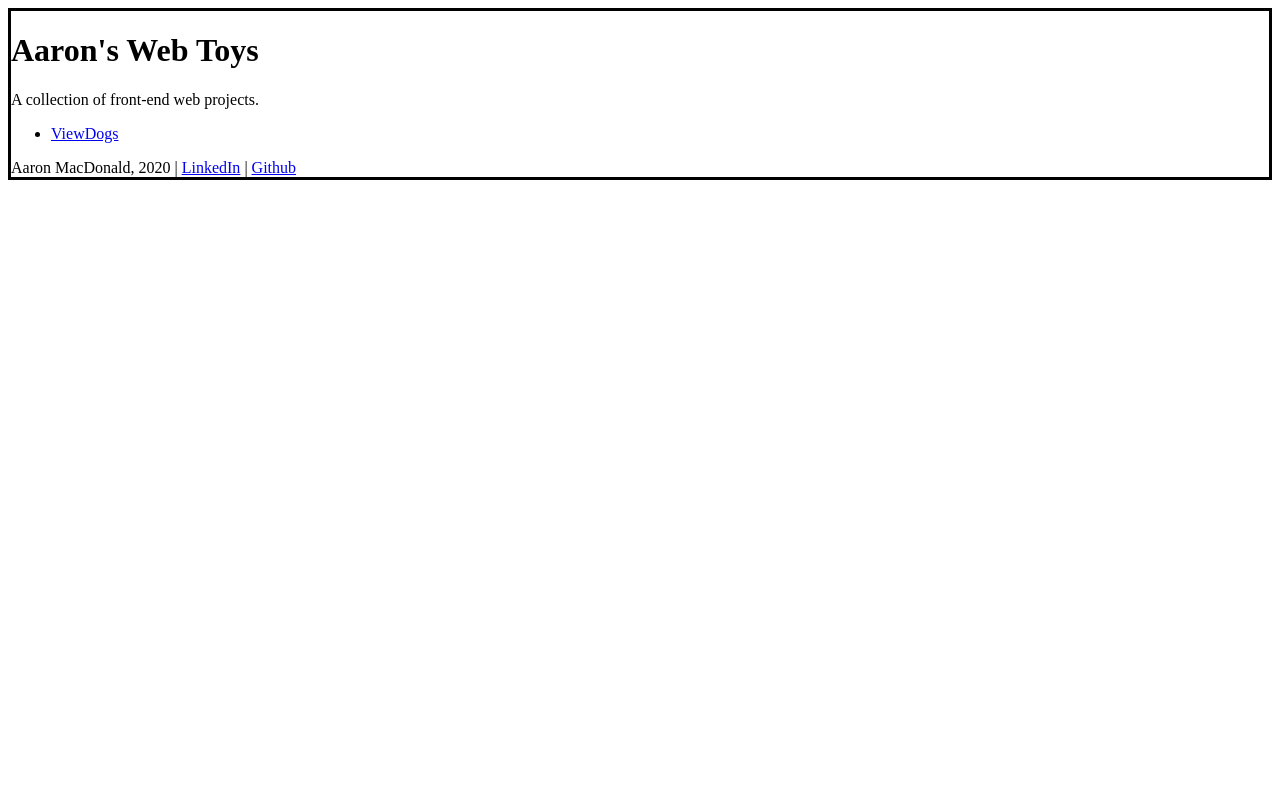
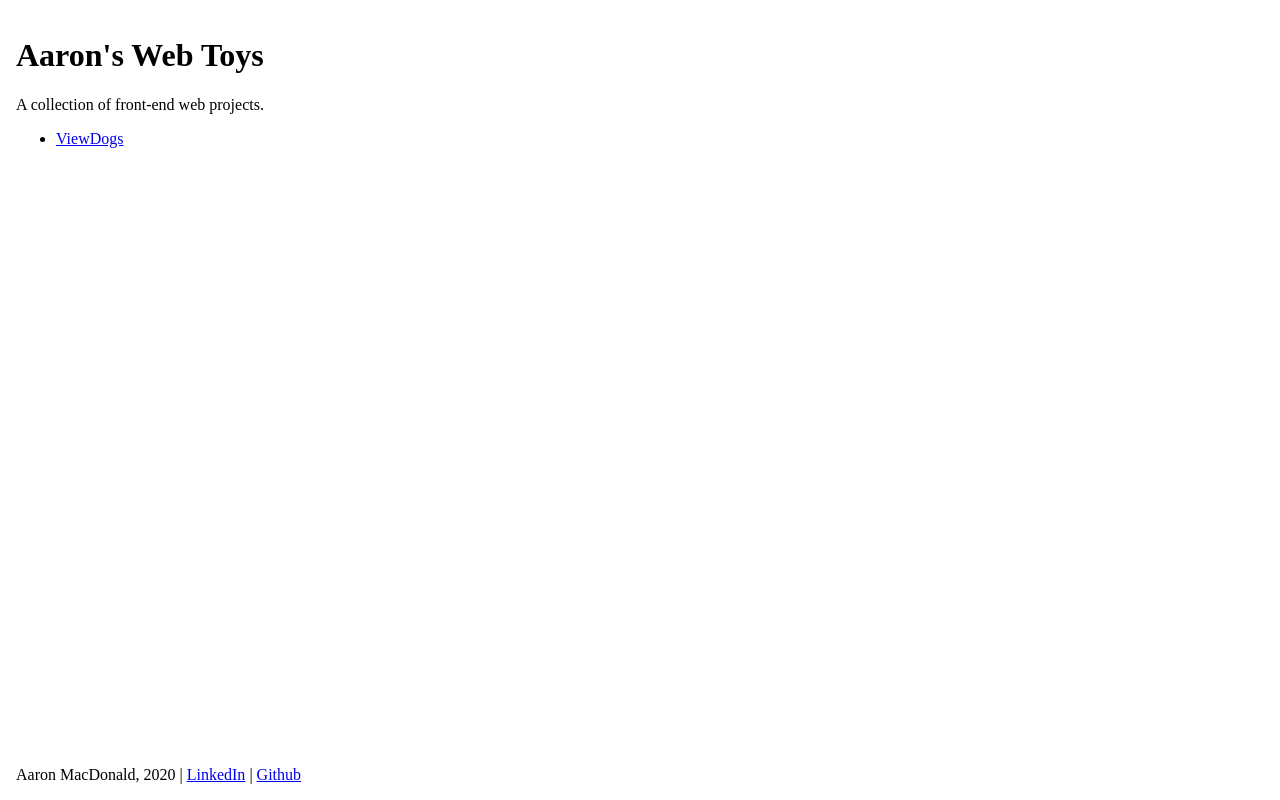
Before and after one commit to AaronWizard/webtoys, a React app: page / in a window 1280 px wide. Built offline with nearby package versions, Linux system fonts and the light colour scheme.

Commit message:
Body styling

```diff
--- a/src/styles/styles.scss
+++ b/src/styles/styles.scss
@@ -1,3 +1,29 @@
+body {
+	margin: 0;
+	padding: 0;
+}
+
 #root {
-	border: solid;
+	//background-color: blue;
+
+	$margin: 1rem;
+	margin: $margin;
+	min-height: calc(100vh - #{$margin * 2});
+
+	display: flex;
+	flex-direction: column;
+
+	header {
+		//background-color: yellow;
+	}
+
+	main {
+		//background-color: cyan;
+
+		flex: 1;
+	}
+
+	footer {
+		//background-color: red;
+	}
 }
```
